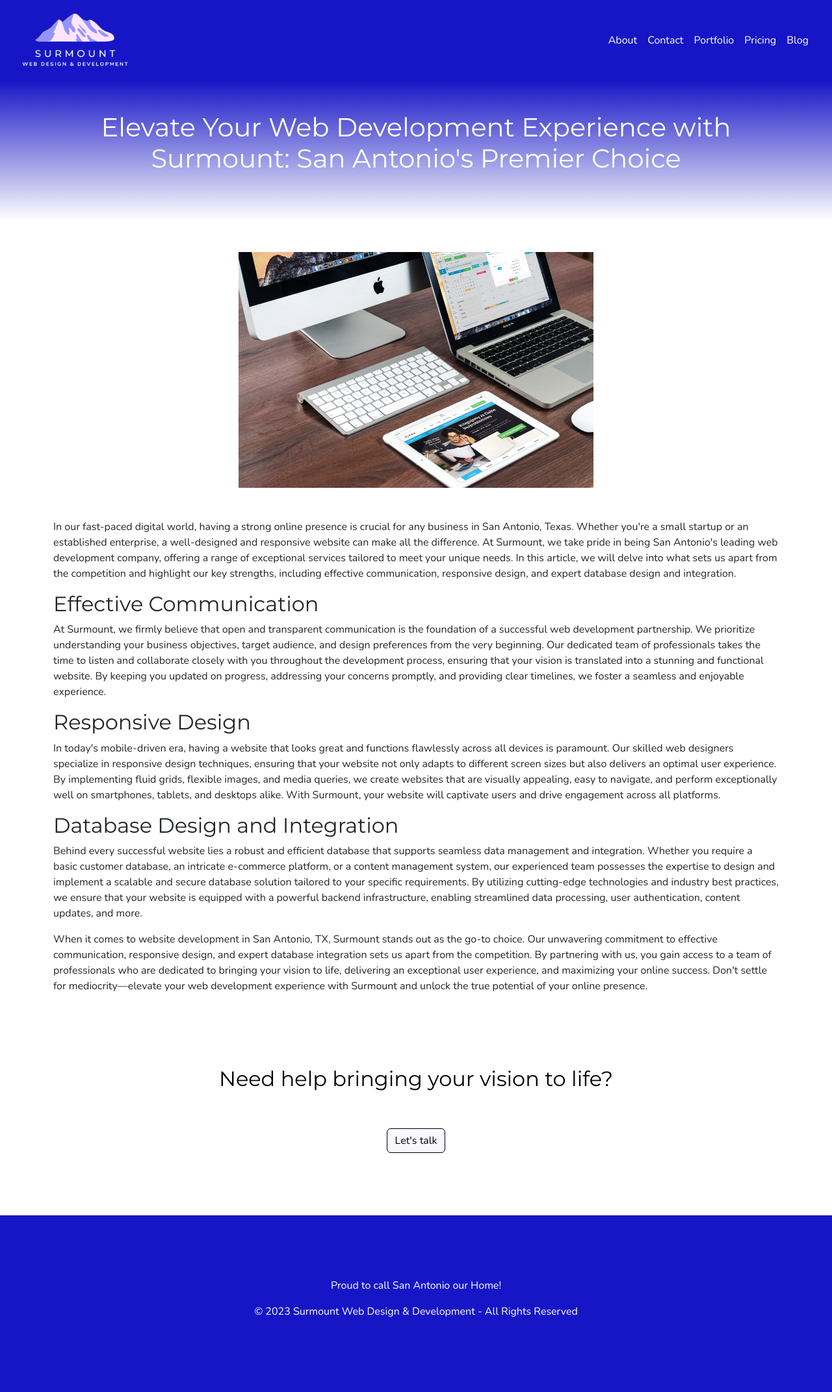
After one commit to bharding216/surmount, a Python web app: template project/templates/satx1.html in a window 1280 px wide. The commit adds this page. Shown: the whole page at 65% size. Run offline with Jinja, Linux system fonts and the light colour scheme; the template is opened without the code that fills it, so the values that code supplies are empty; some libraries are stand-ins or nearby versions.

Commit message:
new blog article for satx1

```diff
--- /dev/null
+++ b/project/templates/satx1.html
@@ -0,0 +1,60 @@
+{% extends 'base.html' %}
+
+{% block title %}San Antonio Web Developer | Surmount{% endblock %}
+
+{% block content %}
+
+<div class="py-5" style="background-image:linear-gradient(#1616c6, white);">
+    <div class="container">
+        <div class="row mb-3">
+            <div class="col-12 justify-content-center d-flex text-center">
+                <h1 style="color: white;">
+                    Elevate Your Web Development Experience with Surmount: San Antonio's Premier Choice
+                </h1>
+            </div>
+        </div>
+    </div>
+</div>
+
+
+
+
+<div class="py-5" style="background-color: white;">
+    <div class="container pb-5">
+        <div class="row justify-content-center mb-5">
+            <div class="col-12 col-md-8 col-lg-6 align-items-center d-flex justify-content-center">
+                <img src='/static/responsive_web_design.jpg' style="max-width: 100%;" alt="San Antonio's web design and development experts">
+            </div>
+        </div>
+
+        <div class="mt-4">
+            <p>In our fast-paced digital world, having a strong online presence is crucial for any business in San Antonio, Texas. Whether you&apos;re a small startup or an established enterprise, a well-designed and responsive website can make all the difference. At Surmount, we take pride in being San Antonio&apos;s leading web development company, offering a range of exceptional services tailored to meet your unique needs. In this article, we will delve into what sets us apart from the competition and highlight our key strengths, including effective communication, responsive design, and expert database design and integration.</p>
+
+            <h2>Effective Communication</h2>
+            <p>At Surmount, we firmly believe that open and transparent communication is the foundation of a successful web development partnership. We prioritize understanding your business objectives, target audience, and design preferences from the very beginning. Our dedicated team of professionals takes the time to listen and collaborate closely with you throughout the development process, ensuring that your vision is translated into a stunning and functional website. By keeping you updated on progress, addressing your concerns promptly, and providing clear timelines, we foster a seamless and enjoyable experience.</p>
+
+            <h2>Responsive Design</h2>
+            <p>In today&apos;s mobile-driven era, having a website that looks great and functions flawlessly across all devices is paramount. Our skilled web designers specialize in responsive design techniques, ensuring that your website not only adapts to different screen sizes but also delivers an optimal user experience. By implementing fluid grids, flexible images, and media queries, we create websites that are visually appealing, easy to navigate, and perform exceptionally well on smartphones, tablets, and desktops alike. With Surmount, your website will captivate users and drive engagement across all platforms.</p>
+
+            <h2>Database Design and Integration</h2>
+            <p>Behind every successful website lies a robust and efficient database that supports seamless data management and integration. Whether you require a basic customer database, an intricate e-commerce platform, or a content management system, our experienced team possesses the expertise to design and implement a scalable and secure database solution tailored to your specific requirements. By utilizing cutting-edge technologies and industry best practices, we ensure that your website is equipped with a powerful backend infrastructure, enabling streamlined data processing, user authentication, content updates, and more.</p>
+
+            <p>When it comes to website development in San Antonio, TX, Surmount stands out as the go-to choice. Our unwavering commitment to effective communication, responsive design, and expert database integration sets us apart from the competition. By partnering with us, you gain access to a team of professionals who are dedicated to bringing your vision to life, delivering an exceptional user experience, and maximizing your online success. Don&apos;t settle for mediocrity&mdash;elevate your web development experience with Surmount and unlock the true potential of your online presence.</p>
+        </div>
+    </div>
+</div>
+
+<div class="container pb-5">
+    <div class="row text-center pb-5">
+        <h2 style="color: black;" class="pb-5">
+            Need help bringing your vision to life?
+        </h2>
+
+        <a href="{{ url_for('views.contact') }}">
+            <button type="button" class="btn btn-primary">Let's talk</button>
+        </a>
+    </div>
+</div>
+
+
+{% endblock %}
--- a/project/views.py
+++ b/project/views.py
@@ -32,6 +32,10 @@ def responsive_design_tips():
 @views.route('/web_app_factors', methods=['GET', 'POST'])
 def web_app_factors():
     return render_template('web_app_factors.html')
+
+@views.route('/satx1', methods=['GET', 'POST'])
+def satx1():
+    return render_template('satx1.html')
 
 @views.route('/contact_confirmation', methods=['GET', 'POST'])
 def contact_confirmation():
```
Also changed, not shown: project/templates/blog_home.html (+16 -2 lines).
